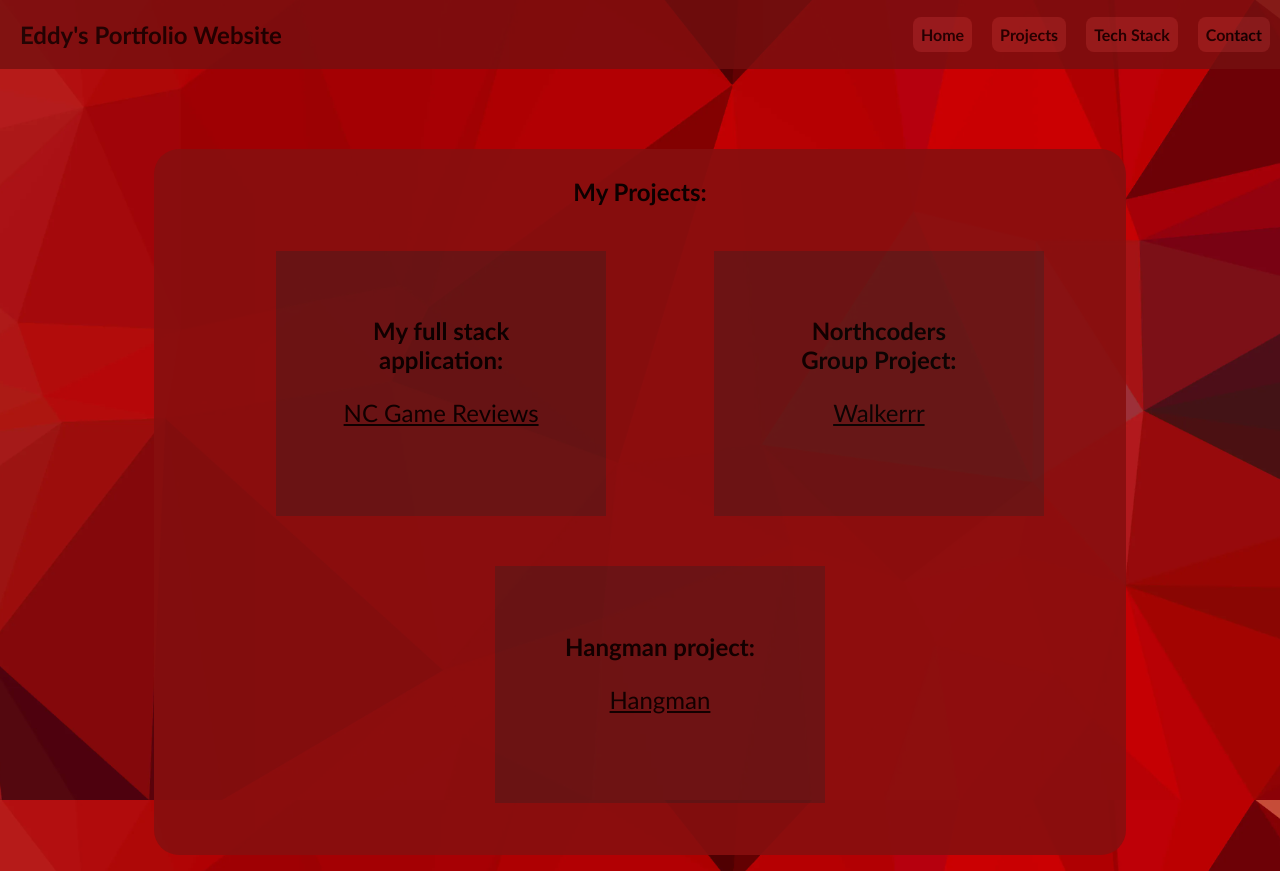
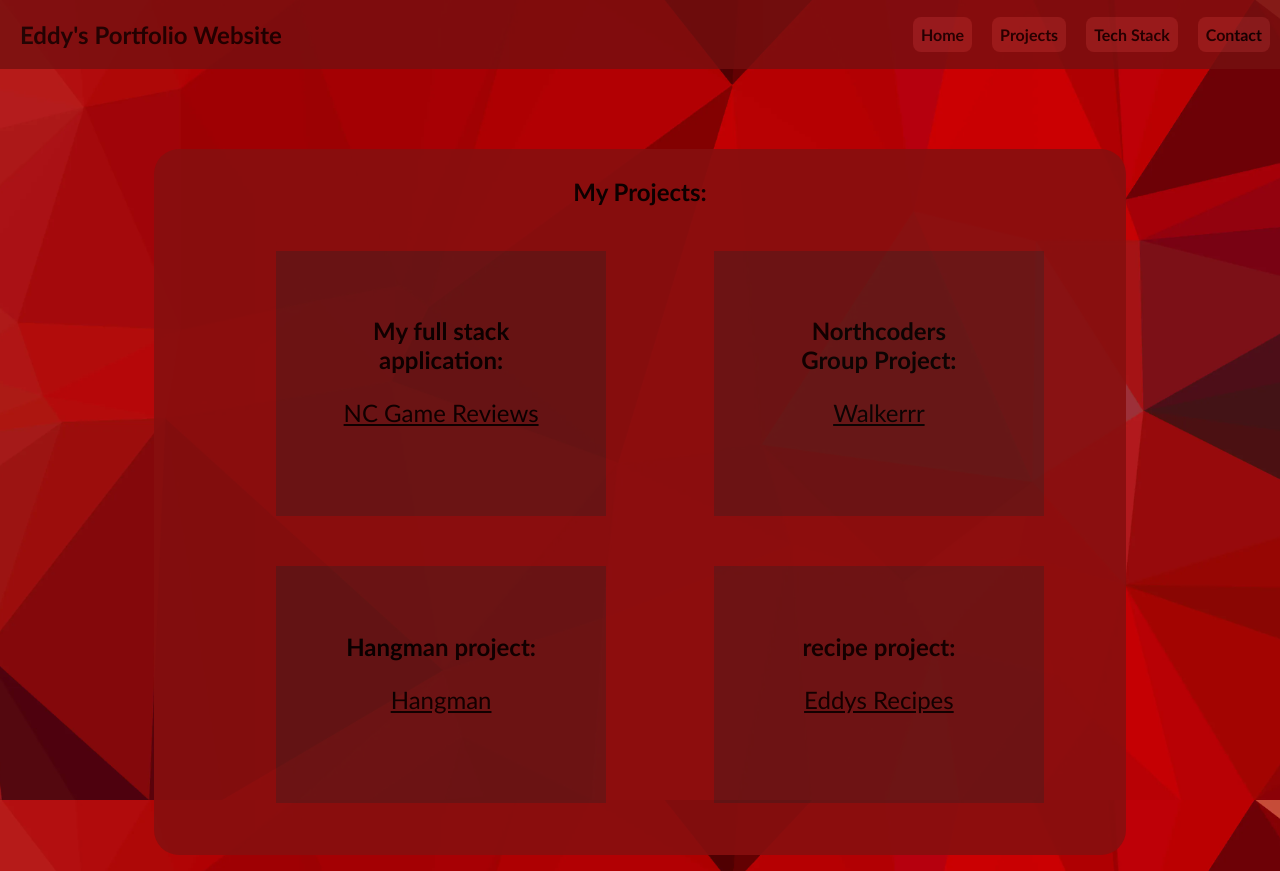
Before and after one commit to EddySafc/Portfolio-Website, a React (Create React App) app: page /projects in a window 1280 px wide. Built offline with nearby package versions, Linux system fonts and the light colour scheme.

Commit message:
project added

```diff
--- a/src/components/Projects.jsx
+++ b/src/components/Projects.jsx
@@ -36,6 +36,14 @@ const Projects = () => {
             </a>
           </p>
         </li>
+        <li id="project">
+          recipe project:{"  "}
+          <p>
+            <a href="https://eddys-recipes.netlify.app/" id="project-link">
+              Eddys Recipes
+            </a>
+          </p>
+        </li>
       </ul>
     </section>
   );
```
